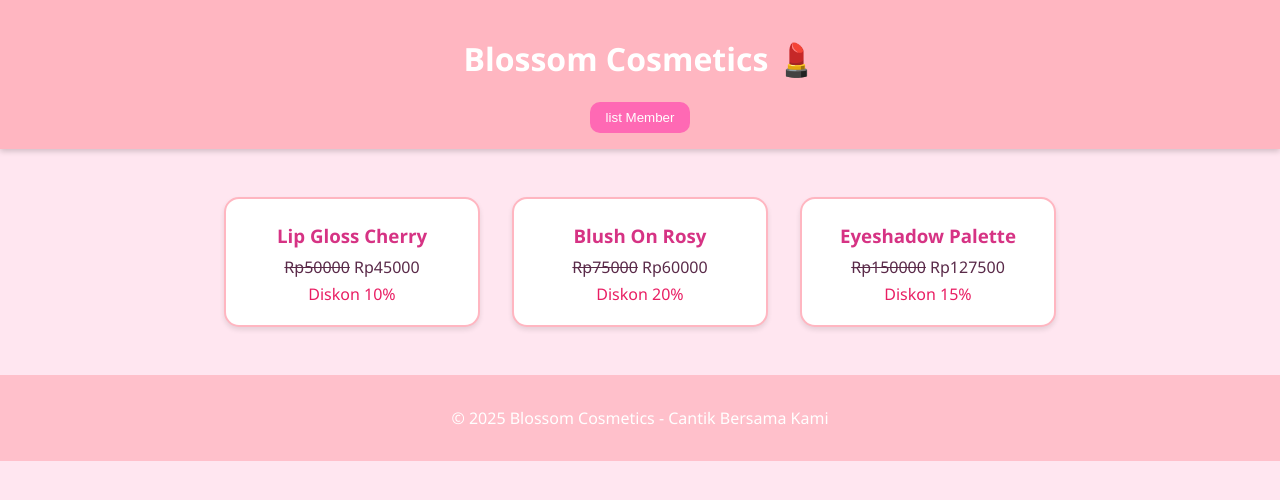
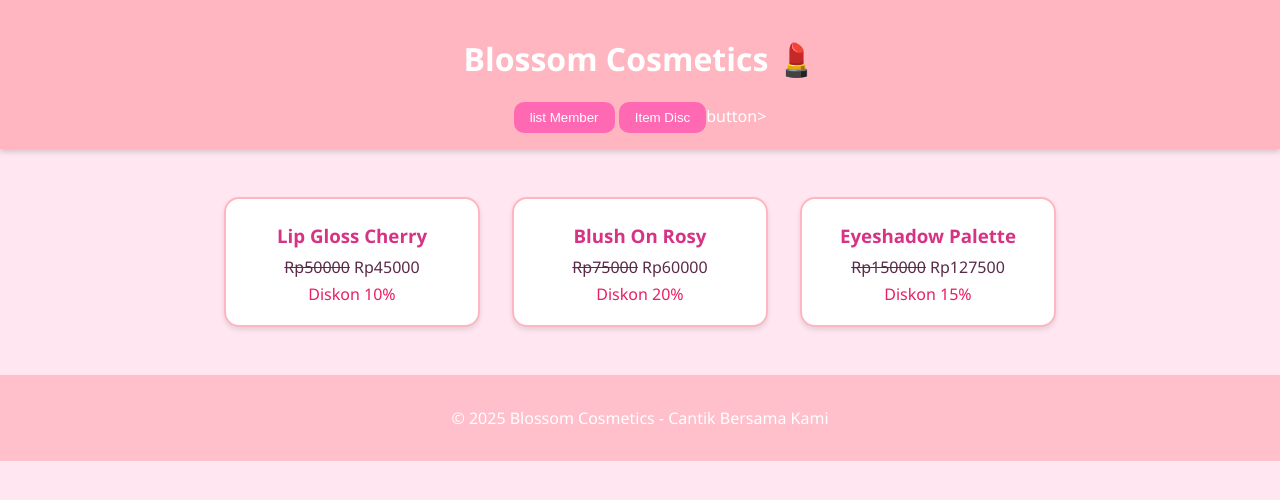
Before and after one commit to blossomcosmetics2/rama, a plain HTML site: page index.html in a window 1280 px wide. Drawn offline with Linux system fonts and the light colour scheme.

Commit message:
Update index.html

```diff
--- a/index.html
+++ b/index.html
@@ -11,6 +11,7 @@
     <h1>Blossom Cosmetics 💄</h1>
     <nav>
       <button onclick="toggleForm()">list Member</button>
+      <button onclick="toggleForm()">Item Disc</button>button>
     </nav>
   </header>
 
```
